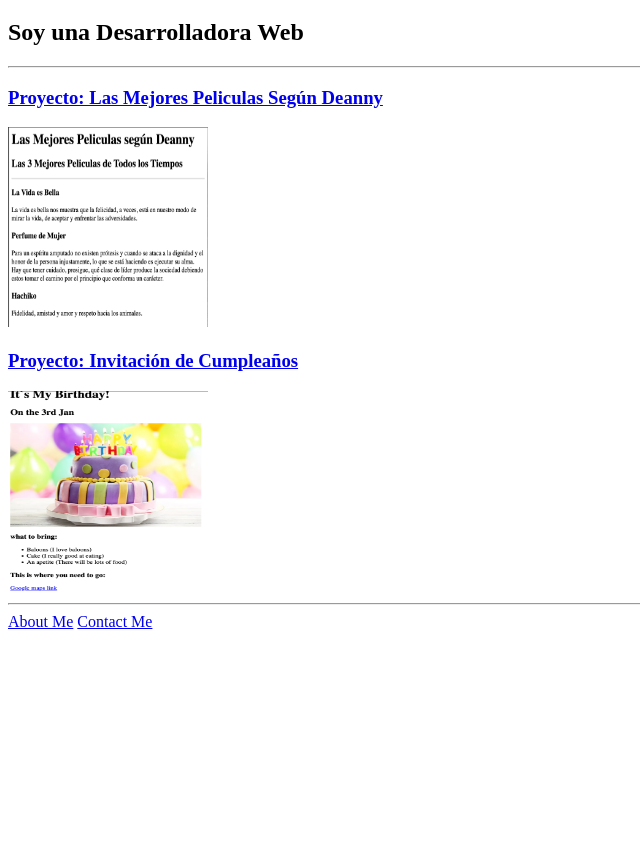
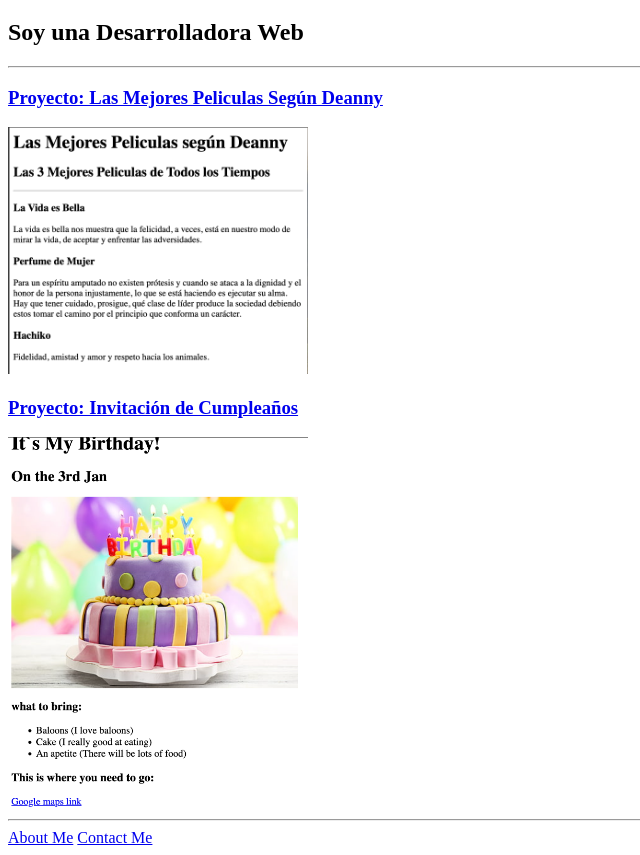
Before and after one commit to Deabruces/html-portfolio, a plain HTML site: page index.html in a window 1280 px wide. Shown: the part 61-916 px from the top of the page, without its empty margins (0-640 px from the left). Before the commit the page ends 800 px from the top, so only its background shows below. Drawn offline with Linux system fonts and the light colour scheme.

Commit message:
Aumento del tamaño de las imágenes

```diff
--- a/index.html
+++ b/index.html
@@ -9,9 +9,9 @@
     <h2>Soy una Desarrolladora Web</h2>
     <hr />
     <a href="./public/movie-ranking.html"><h3>Proyecto: Las Mejores Peliculas Según Deanny</h3></a>
-      <img width="200" src="./assets/images/las-mejores-peliculas.png" height="200" alt="Previsualizacion de proyecto lista de 3 peliculas para ver" />
+      <img width="300" height="auto" src="./assets/images/las-mejores-peliculas.png" height="200" alt="Previsualizacion de proyecto lista de 3 peliculas para ver" />
     <a href="./public/birthday-invite.html"><h3>Proyecto: Invitación de Cumpleaños</h3></a>
-      <img width="200" src="./assets/images/deanny-invitacion-cumpleaños.png" height="200" alt="Previsualización de proyecto invitacion de cumpleaños" />
+      <img width="300" height="auto" src="./assets/images/deanny-invitacion-cumpleaños.png" height="200" alt="Previsualización de proyecto invitacion de cumpleaños" />
     <hr />
     <a href="./public/about.html">About Me</a>
     <a href="./public/contact.html">Contact Me</a>
```
